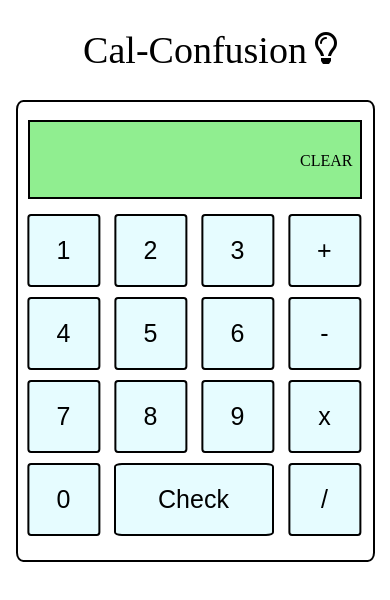
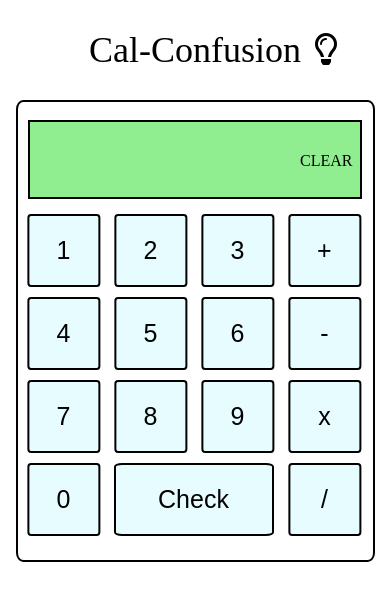
Before and after one commit to BryGuy15/Cal-Confusion, a plain HTML site: page index.html in a window 390 px wide. Drawn offline with Linux system fonts and the light colour scheme; a web font is replaced by a local one.

Commit message:
Update game-styling.css

```diff
--- a/game-styling.css
+++ b/game-styling.css
@@ -187,7 +187,7 @@ padding-top: 15px;
     }
 
     #title p{
-        font-size: 38px;
+        font-size: 36px;
     }
 
     #game-body{
```
